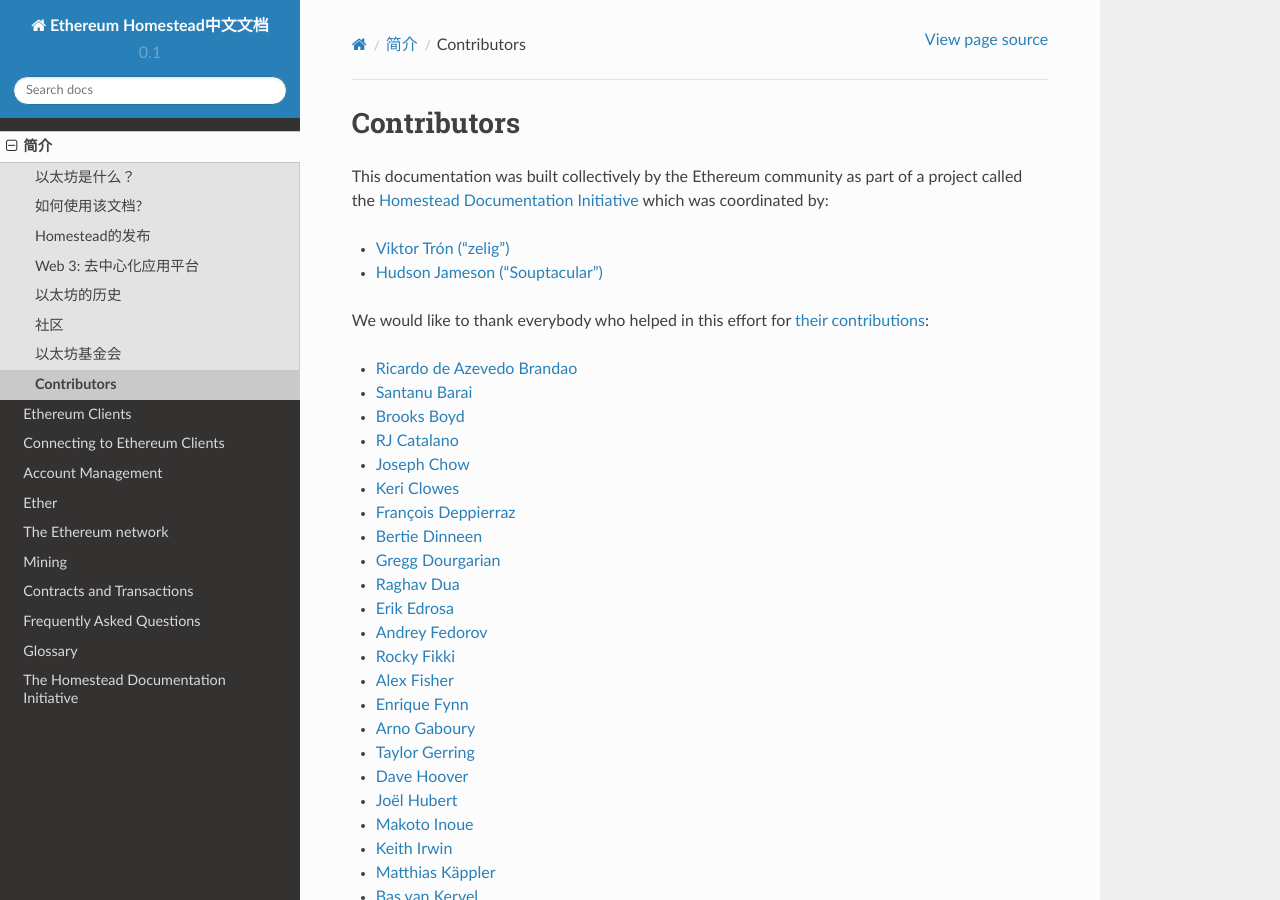
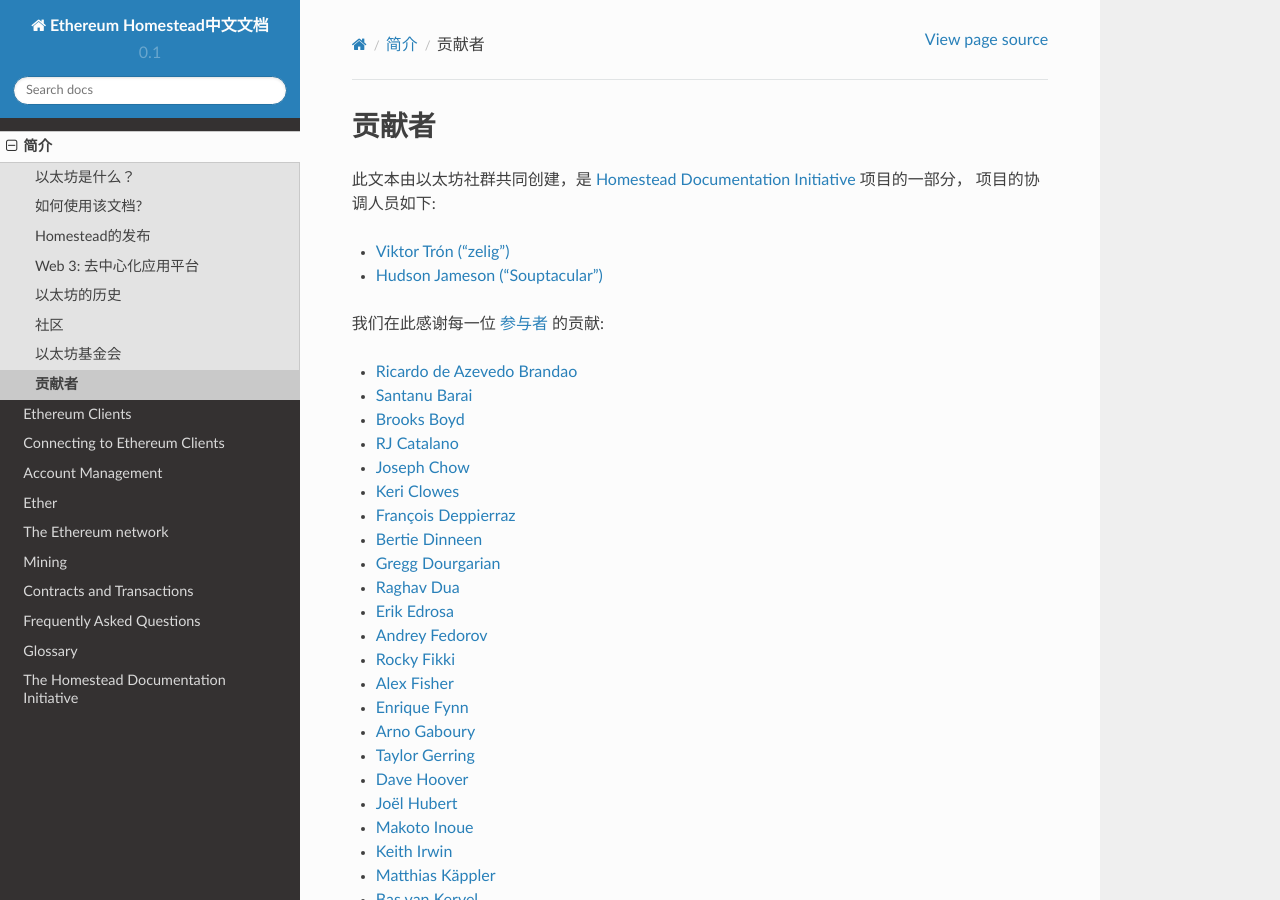
Before and after one commit to wl6g11/EthereumDocCH, a Sphinx documentation site: the page built from source/introduction/contributors.rst, in a window 1280 px wide and 900 px high. Built offline with Sphinx 7.4.7 and the Read the Docs theme 2.0.0, drawn with Linux system fonts in a browser that asks for light colours; some of the changed text lies outside the part shown.

Commit message:
更新contributors.rst

```diff
--- a/source/introduction/contributors.rst
+++ b/source/introduction/contributors.rst
@@ -1,18 +1,17 @@
 .. _contributors:
 
 ********************************************************************************
-Contributors
+贡献者
 ********************************************************************************
 
-This documentation was built collectively by the Ethereum community as part of
-a project called the
-`Homestead Documentation Initiative <https://www.reddit.com/r/ethereum/comments/45116k/call_to_action_homestead_documentation_initiative/>`_
-which was coordinated by:
+此文本由以太坊社群共同创建，是
+`Homestead Documentation Initiative <https://www.reddit.com/r/ethereum/comments/45116k/call_to_action_homestead_documentation_initiative/>`_ 项目的一部分，
+项目的协调人员如下:
 
 - `Viktor Trón ("zelig") <https://github.com/zelig>`_
 - `Hudson Jameson ("Souptacular") <https://github.com/Souptacular>`_
 
-We would like to thank everybody who helped in this effort for `their contributions <https://github.com/ethereum/homestead-guide/graphs/contributors>`_:
+我们在此感谢每一位 `参与者 <https://github.com/ethereum/homestead-guide/graphs/contributors>`_ 的贡献:
 
 - `Ricardo de Azevedo Brandao <https://github.com/programonauta>`_
 - `Santanu Barai <https://github.com/0mkara>`_
@@ -71,7 +70,7 @@
 - `Weiyang Zhu <https://github.com/ZhuWeiyang>`_
 - `Will Zeng <https://github.com/willzeng>`_
 
-And these pseudonymous contributors:
+以及这些匿名参与者:
 
 - `12v <https://github.com/12v>`_
 - `ana0 <https://github.com/ana0>`_
```
